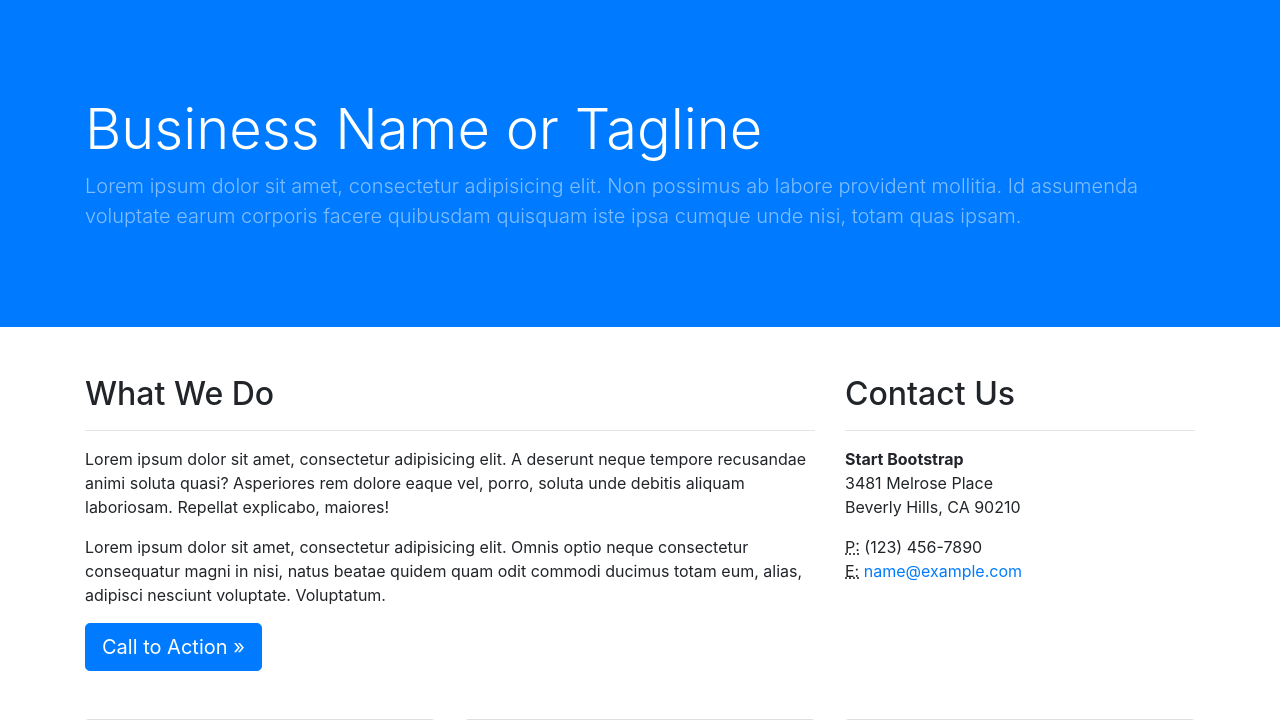
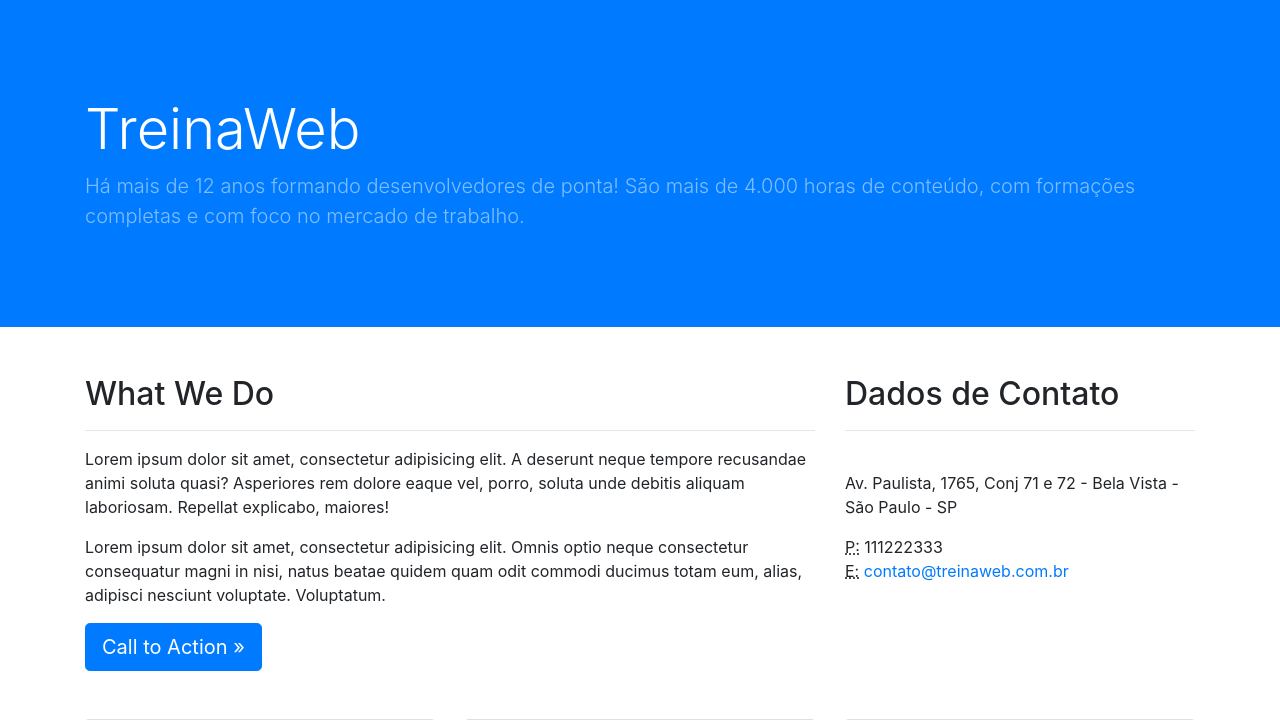
Before and after one commit to treinaweb/treinaweb-django-templates, a Django app: page /app/home in a window 1280 px wide. Shown: the part 56-776 px from the top of the page. Run offline with Django 3.2, Linux system fonts and the light colour scheme; some libraries are stand-ins or nearby versions.

Commit message:
03.02_Imprimindo_Variaveis_Templates

```diff
--- a/django_templates/app/templates/empresa/index.html
+++ b/django_templates/app/templates/empresa/index.html
@@ -54,8 +54,8 @@
     <div class="container h-100">
       <div class="row h-100 align-items-center">
         <div class="col-lg-12">
-          <h1 class="display-4 text-white mt-5 mb-2">Business Name or Tagline</h1>
-          <p class="lead mb-5 text-white-50">Lorem ipsum dolor sit amet, consectetur adipisicing elit. Non possimus ab labore provident mollitia. Id assumenda voluptate earum corporis facere quibusdam quisquam iste ipsa cumque unde nisi, totam quas ipsam.</p>
+          <h1 class="display-4 text-white mt-5 mb-2">{{ nome_empresa }}</h1>
+          <p class="lead mb-5 text-white-50">{{ descricao_empresa }}</p>
         </div>
       </div>
     </div>
@@ -73,20 +73,17 @@
         <a class="btn btn-primary btn-lg" href="#">Call to Action &raquo;</a>
       </div>
       <div class="col-md-4 mb-5">
-        <h2>Contact Us</h2>
+        <h2>Dados de Contato</h2>
         <hr>
         <address>
-          <strong>Start Bootstrap</strong>
-          <br>3481 Melrose Place
-          <br>Beverly Hills, CA 90210
-          <br>
+          <br>{{ contato_empresa.endereco }}
         </address>
         <address>
           <abbr title="Phone">P:</abbr>
-          (123) 456-7890
+          {{contato_empresa.telefone}}
           <br>
           <abbr title="Email">E:</abbr>
-          <a href="mailto:#">name@example.com</a>
+          <a href="mailto:#">{{contato_empresa.email}}</a>
         </address>
       </div>
     </div>
--- a/django_templates/app/views.py
+++ b/django_templates/app/views.py
@@ -3,4 +3,13 @@
 # Create your views here.
 
 def index(request):
-    return render(request, 'empresa/index.html')
+    nome_da_empresa = "TreinaWeb"
+    descricao_da_empresa = "Há mais de 12 anos formando desenvolvedores de ponta! São mais de 4.000 horas de conteúdo, com formações completas e com foco no mercado de trabalho."
+
+    contato_empresa = {
+        "endereco": "Av. Paulista, 1765, Conj 71 e 72 - Bela Vista - São Paulo - SP",
+        "telefone": "111222333",
+        "email": "contato@treinaweb.com.br"
+    }
+
+    return render(request, 'empresa/index.html', {'nome_empresa':nome_da_empresa, 'descricao_empresa':descricao_da_empresa, 'contato_empresa': contato_empresa})
```
